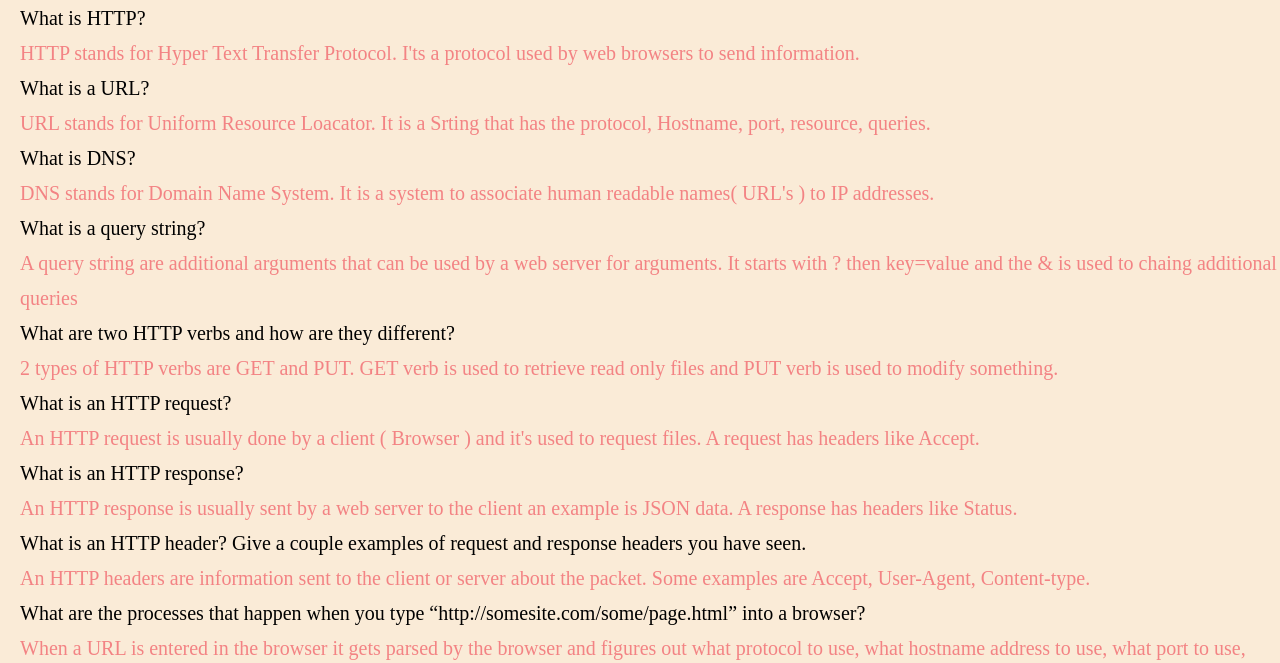
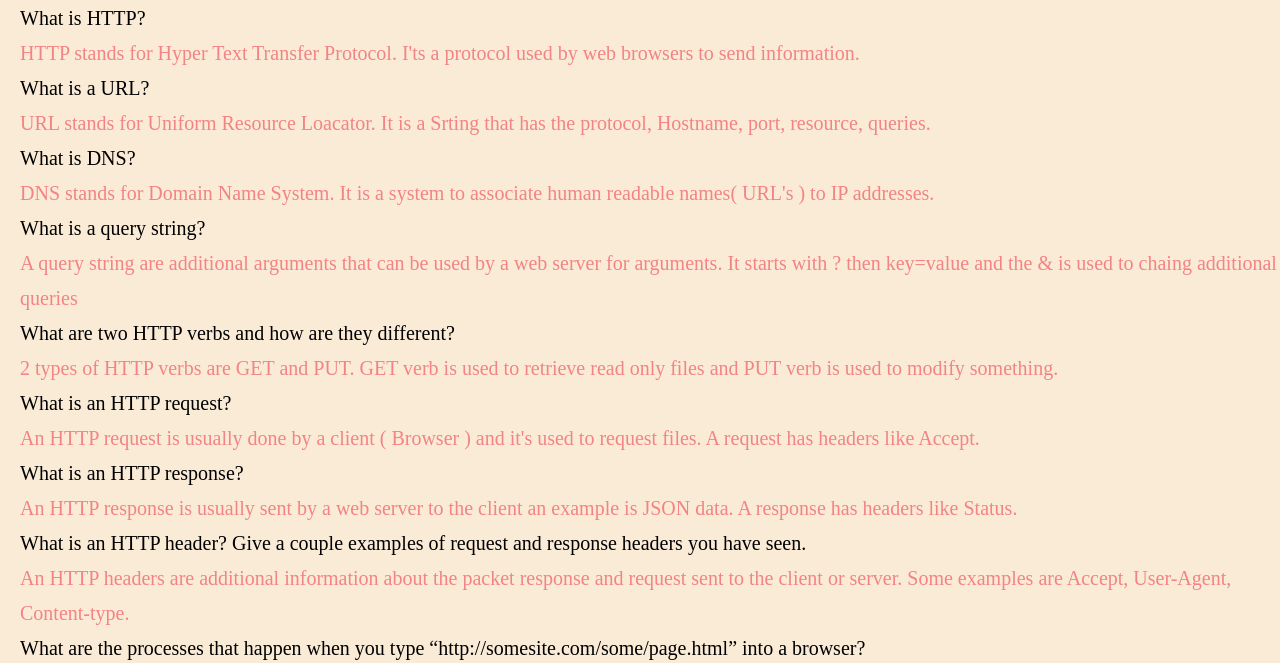
Before and after one commit to eddieaviles357/how-the-web-works, a plain HTML site: page index.html in a window 1280 px wide. Shown: the part 88-751 px from the top of the page. Drawn offline with Linux system fonts and the light colour scheme.

Commit message:
minor change to text in html

```diff
--- a/index.html
+++ b/index.html
@@ -56,7 +56,7 @@
         <li>
             What is an HTTP header? Give a couple examples of request and response headers you have seen.
             <span>
-                An HTTP headers are information sent to the client or server about the packet. Some examples are Accept, User-Agent, Content-type.
+                An HTTP headers are additional information about the packet response and request sent to the client or server. Some examples are Accept, User-Agent, Content-type.
             </span>
         </li>
         <li>
```
